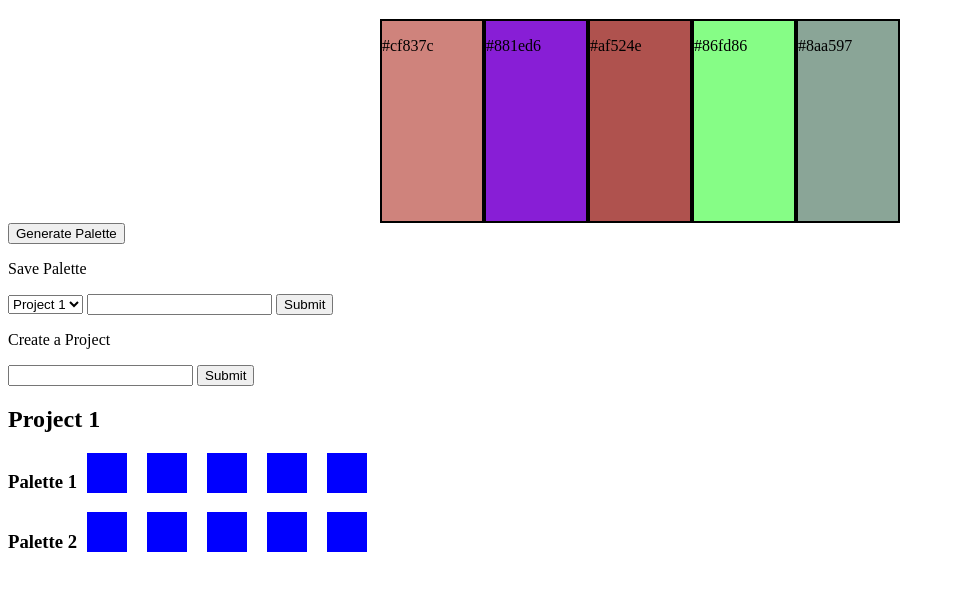
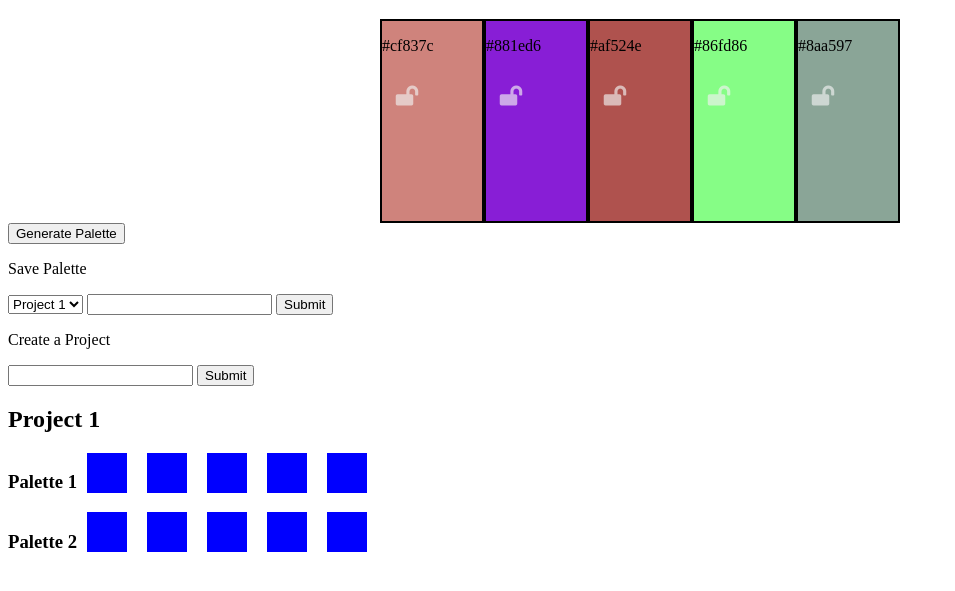
Before and after one commit to wagasky/palette-picker-pwa, a website: page public/index.html in a window 1280 px wide. Shown: the part 61-652 px from the top of the page, without its empty margins (0-955 px from the left). Drawn offline with nearby package versions, Linux system fonts and the light colour scheme.

Commit message:
Add color lock button and state toggle

```diff
--- a/public/css/styles.css
+++ b/public/css/styles.css
@@ -1,3 +1,14 @@
+.fas {
+  background: transparent;
+  border: none;
+  color: #f2f2f2;
+  font-size: 20px;
+  height: 40px;
+  margin: 5px;
+  opacity: .65;
+  width: 40px;
+}
+
 .color-swatch{
   width: 100px;
   height: 200px;
--- a/public/index.html
+++ b/public/index.html
@@ -3,6 +3,9 @@
 <head>
   <meta charset="UTF-8">
   <link rel="stylesheet" type="text/css" href="css/styles.css">
+  <link href="https://use.fontawesome.com/releases/v5.0.8/css/all.css" rel="stylesheet">
+
+
   <title>Palette Picker</title>
 </head>
 <body>
--- a/public/js/scripts.js
+++ b/public/js/scripts.js
@@ -22,9 +22,10 @@ const createPalette = () => {
   const palette = [];
 
   for(let i = 0; i < 5; i++) {
-    let swatch = generateRandomHex()
+    let swatch = generateRandomHex();
+    let locked = false;
 
-    palette.push({ swatch })
+    palette.push({ swatch, locked })
   }
 
   putIntoStorage(palette);
@@ -32,26 +33,29 @@ const createPalette = () => {
   // let paletteIds = ['swatch-1', 'swatch-2', 'swatch-3', 'swatch-4', 'swatch-5' ]
 }
 
-const renderSwatch = (color) => {
+const renderSwatch = (swatch) => {
   const swatchSection = document.querySelector(".color-swatch--container")
   const swatchArticle = document.createElement("article");
+  const lockClass = swatch.locked ? "fas fa-lock" : "fas fa-lock-open";
   swatchArticle.setAttribute("class", "color-swatch");
-  swatchArticle.setAttribute("style", `background-color: ${color.swatch}`);
+  swatchArticle.setAttribute("style", `background-color: ${swatch.swatch}`);
 
-  swatchArticle.innerHTML = `<p>${color.swatch}</p>`
-
+  swatchArticle.innerHTML = `
+    <p>${swatch.swatch}</p>
+    <button type="button" class="${lockClass}"></button>
+  `
   swatchSection.appendChild(swatchArticle);
 }
 
 const clearPalette = () => {
   const swatchSection = document.querySelector(".color-swatch--container")
   while(swatchSection.hasChildNodes()) {
-    swatchSection.removeChild(swatchSection.lastChild)
+    swatchSection.removeChild(swatchSection.lastChild);
   }
 }
 
 const putIntoStorage = (palette) => {
-  localStorage.setItem("palette", JSON.stringify(palette))
+  localStorage.setItem("palette", JSON.stringify(palette));
 }
 
 const pullFromStorage = () => {
```
